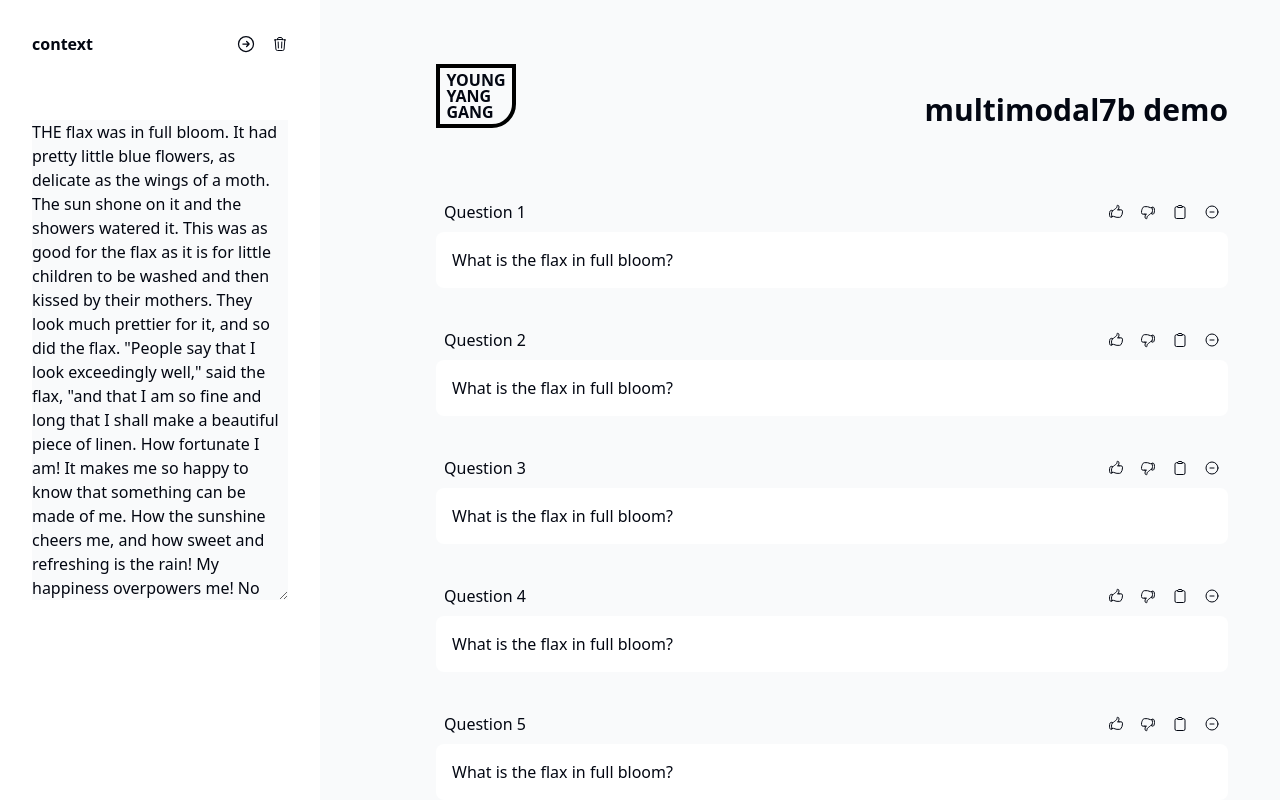
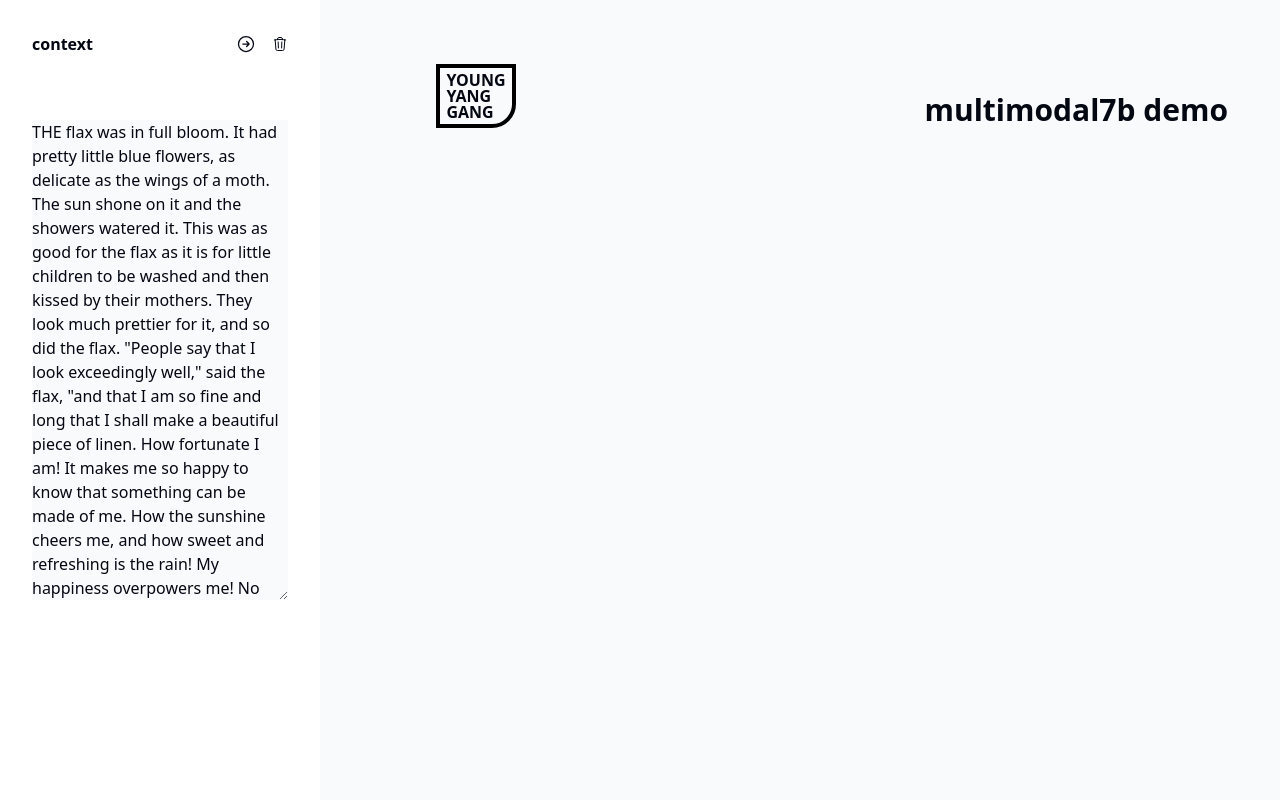
Before and after one commit to AIP-2024SP-Team1/youngyanggang, a Next.js app in the folder web-demo/: page / in a window 1280 px wide. Shown: the top 800 px of the page. Built offline with nearby package versions, Linux system fonts and the light colour scheme.

Commit message:
feat: add chatGPT api

```diff
--- a/web-demo/src/app/_lib/api.ts
+++ b/web-demo/src/app/_lib/api.ts
@@ -1,4 +1,13 @@
-export async function generate(context: string) {
+interface qna {
+  question: string;
+  answer: string;
+}
+
+interface IResponse {
+  qnas: qna[];
+}
+
+export async function generate(context: string): Promise<IResponse> {
   const response = await fetch("http://localhost:3000/api", {
     method: "POST",
     cache: "no-cache",
--- a/web-demo/src/app/api/route.ts
+++ b/web-demo/src/app/api/route.ts
@@ -38,26 +38,36 @@ export async function GET(request: Request) {
 }
 
 export async function POST(request: Request) {
-  const context = (await request.json()).context;
+  const context: string = (await request.json()).context;
   const data = await loadData();
   const row = data.find((row) => row.context === context);
 
-  //   const completion = await openai.chat.completions.create({
-  //     messages: [
-  //       {
-  //         role: "system",
-  //         content: "You are a helpful assistant designed to output JSON.",
-  //       },
-  //       { role: "user", content: "Who won the world series in 2020?" },
-  //     ],
-  //     model: "gpt-3.5-turbo-0125",
-  //     response_format: { type: "json_object" },
-  //   });
+  const completion = await openai.chat.completions.create({
+    messages: [
+      {
+        role: "system",
+        content: "You are a helpful assistant designed to output JSON.",
+      },
+      {
+        role: "user",
+        content: `For each question, generate appropriate answer paired considering the context.\ncontext: ${context}\n${row?.questions.map(
+          (question, idx) => `question ${idx}: ${question}`
+        )}`,
+      },
+    ],
+    model: "gpt-3.5-turbo-0125",
+    response_format: { type: "json_object" },
+  });
 
-  return NextResponse.json(
-    { questions: row?.questions },
-    {
-      status: 200,
-    }
-  );
+  const content = await JSON.parse(completion.choices[0].message.content!);
+
+  let qnas = content.answers;
+  if (!content.answers[0]?.question)
+    qnas = Object.values(content.answers).map((answer, idx) => ({
+      question: row?.questions[idx],
+      answer: answer,
+    }));
+
+  console.log(qnas);
+  return NextResponse.json({ qnas }, { status: 200 });
 }
--- a/web-demo/src/app/page.tsx
+++ b/web-demo/src/app/page.tsx
@@ -7,81 +7,49 @@ import { ArrowRightCircleIcon, TrashIcon } from "@heroicons/react/24/outline";
 import { OutputType } from "./_lib";
 import { useState } from "react";
 import OutputDetailModal from "./_component/OutputDetailModal";
-
-const outputs_sample: OutputType[] = [
-  {
-    id: 1,
-    question: "What is the flax in full bloom?",
-    answer:
-      "The flax in full bloom is a plant with pretty little blue flowers, described as delicate as the wings of a moth. It is thriving under the sun and showers, which make it look even more beautiful and contribute to its growth, making it fine and long, ideal for producing a beautiful piece of linen. The flax is expressing its happiness and fortune due to its flourishing condition and the potential it holds for becoming something valuable.",
-    like: null,
-  },
-  {
-    id: 2,
-    question: "What is the flax in full bloom?",
-    answer:
-      "The flax in full bloom is a plant with pretty little blue flowers, described as delicate as the wings of a moth. It is thriving under the sun and showers, which make it look even more beautiful and contribute to its growth, making it fine and long, ideal for producing a beautiful piece of linen. The flax is expressing its happiness and fortune due to its flourishing condition and the potential it holds for becoming something valuable.",
-    like: null,
-  },
-  {
-    id: 3,
-    question: "What is the flax in full bloom?",
-    answer:
-      "The flax in full bloom is a plant with pretty little blue flowers, described as delicate as the wings of a moth. It is thriving under the sun and showers, which make it look even more beautiful and contribute to its growth, making it fine and long, ideal for producing a beautiful piece of linen. The flax is expressing its happiness and fortune due to its flourishing condition and the potential it holds for becoming something valuable.",
-    like: null,
-  },
-  {
-    id: 4,
-    question: "What is the flax in full bloom?",
-    answer:
-      "The flax in full bloom is a plant with pretty little blue flowers, described as delicate as the wings of a moth. It is thriving under the sun and showers, which make it look even more beautiful and contribute to its growth, making it fine and long, ideal for producing a beautiful piece of linen. The flax is expressing its happiness and fortune due to its flourishing condition and the potential it holds for becoming something valuable.",
-    like: null,
-  },
-  {
-    id: 5,
-    question: "What is the flax in full bloom?",
-    answer:
-      "The flax in full bloom is a plant with pretty little blue flowers, described as delicate as the wings of a moth. It is thriving under the sun and showers, which make it look even more beautiful and contribute to its growth, making it fine and long, ideal for producing a beautiful piece of linen. The flax is expressing its happiness and fortune due to its flourishing condition and the potential it holds for becoming something valuable.",
-    like: null,
-  },
-  {
-    id: 6,
-    question: "What is the flax in full bloom?",
-    answer:
-      "The flax in full bloom is a plant with pretty little blue flowers, described as delicate as the wings of a moth. It is thriving under the sun and showers, which make it look even more beautiful and contribute to its growth, making it fine and long, ideal for producing a beautiful piece of linen. The flax is expressing its happiness and fortune due to its flourishing condition and the potential it holds for becoming something valuable.",
-    like: null,
-  },
-  {
-    id: 7,
-    question: "What is the flax in full bloom?",
-    answer:
-      "The flax in full bloom is a plant with pretty little blue flowers, described as delicate as the wings of a moth. It is thriving under the sun and showers, which make it look even more beautiful and contribute to its growth, making it fine and long, ideal for producing a beautiful piece of linen. The flax is expressing its happiness and fortune due to its flourishing condition and the potential it holds for becoming something valuable.",
-    like: null,
-  },
-];
+import { generate } from "./_lib/api";
 
 export default function Home() {
-  const [outputs, setOutputs] = useState<OutputType[]>(outputs_sample);
-  const [id, setId] = useState(8); // id starts from 8
-  const [open, setOpen] = useState<number | null>(null); // open modal id
+  const [id, setId] = useState(0);
+  const [outputs, setOutputs] = useState<OutputType[]>([]);
+  const [context, setContext] = useState(
+    'THE flax was in full bloom. It had pretty little blue flowers, as delicate as the wings of a moth. The sun shone on it and the showers watered it. This was as good for the flax as it is for little children to be washed and then kissed by their mothers. They look much prettier for it, and so did the flax. "People say that I look exceedingly well," said the flax, "and that I am so fine and long that I shall make a beautiful piece of linen. How fortunate I am! It makes me so happy to know that something can be made of me. How the sunshine cheers me, and how sweet and refreshing is the rain! My happiness overpowers me! No one in the world can feel happier than I."'
+  );
+  const [open, setOpen] = useState<number | null>(null);
 
-  const onSubmit = () => {
+  const onSubmit = async () => {
+    const qnas = (await generate(context)).qnas;
     setOutputs((prev) => [
       ...prev,
       {
-        id,
-        question: "What is the flax in full bloom?",
-        answer:
-          "The flax in full bloom is a plant with pretty little blue flowers, described as delicate as the wings of a moth. It is thriving under the sun and showers, which make it look even more beautiful and contribute to its growth, making it fine and long, ideal for producing a beautiful piece of linen. The flax is expressing its happiness and fortune due to its flourishing condition and the potential it holds for becoming something valuable.",
+        id: id,
+        question: qnas[0].question,
+        answer: qnas[0].answer,
+        like: null,
+      },
+      {
+        id: id + 1,
+        question: qnas[1].question,
+        answer: qnas[1].answer,
+        like: null,
+      },
+      {
+        id: id + 2,
+        question: qnas[2].question,
+        answer: qnas[2].answer,
         like: null,
       },
     ]);
-    setId((prev) => prev + 1);
+    setId((prev) => prev + 3);
   };
 
   const onClear = () => {
     if (!confirm("Are you sure you want to clear all questions?")) return;
     setOutputs([]);
+  };
+
+  const onChange = (event: React.ChangeEvent<HTMLTextAreaElement>) => {
+    setContext(event.target.value);
   };
 
   return (
@@ -102,13 +70,14 @@ export default function Home() {
           name="context"
           id="context"
           rows={20}
-          defaultValue={`THE flax was in full bloom. It had pretty little blue flowers, as delicate as the wings of a moth. The sun shone on it and the showers watered it. This was as good for the flax as it is for little children to be washed and then kissed by their mothers. They look much prettier for it, and so did the flax. "People say that I look exceedingly well," said the flax, "and that I am so fine and long that I shall make a beautiful piece of linen. How fortunate I am! It makes me so happy to know that something can be made of me. How the sunshine cheers me, and how sweet and refreshing is the rain! My happiness overpowers me! No one in the world can feel happier than I."`}
+          value={context}
+          onChange={onChange}
         />
       </section>
       <section className="flex-1 max-w-4c" />
       <main className="flex-[3] max-w-8c mx-auto py-16 flex flex-col gap-16">
         <Header />
-        {open && (
+        {open !== null && (
           <OutputDetailModal
             output={outputs.find((output) => output.id === open)!}
             setOpen={setOpen}
```
